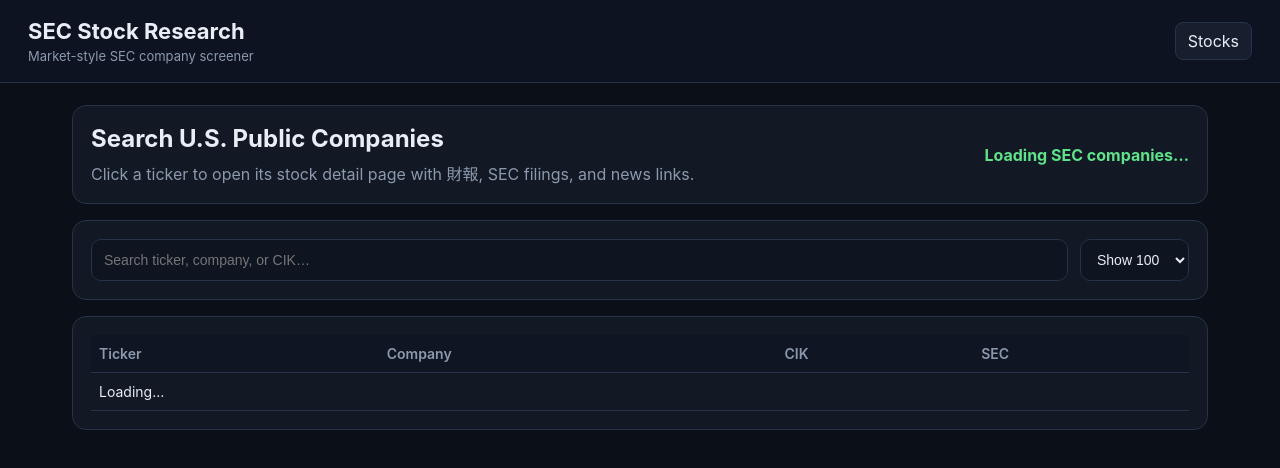
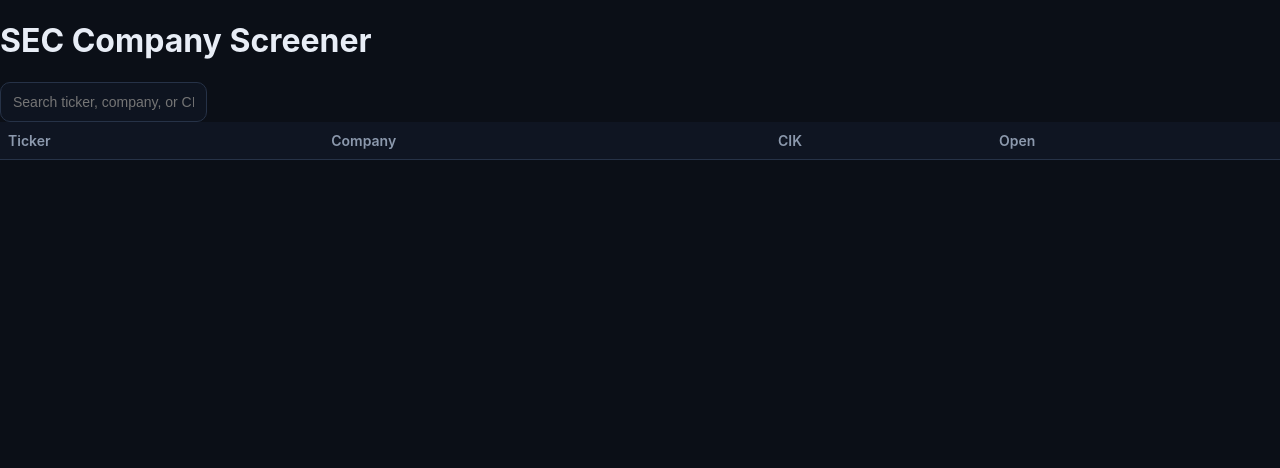
Before and after one commit to 3thanChen/sec-stock-research-site, a plain HTML site: page index.html in a window 1280 px wide. Drawn offline with Linux system fonts and the light colour scheme.

Commit message:
Update index.html

```diff
--- a/index.html
+++ b/index.html
@@ -1,58 +1,32 @@
-<!doctype html>
-<html lang="en">
+<!DOCTYPE html>
+<html>
 <head>
-  <meta charset="utf-8" />
-  <meta name="viewport" content="width=device-width, initial-scale=1" />
-  <title>SEC Stock Research</title>
-  <link rel="stylesheet" href="style.css" />
+  <meta charset="UTF-8">
+  <title>SEC Company Screener</title>
+  <link rel="stylesheet" href="style.css">
 </head>
 <body>
-  <header class="topbar">
-    <div>
-      <h1>SEC Stock Research</h1>
-      <p>Market-style SEC company screener</p>
-    </div>
-    <nav>
-      <a href="index.html" class="active">Stocks</a>
-    </nav>
+
+<header>
+  <h1>SEC Company Screener</h1>
+  <input id="searchInput" placeholder="Search ticker, company, or CIK...">
 </header>
 
-  <main class="page">
-    <section class="panel hero">
-      <div>
-        <h2>Search U.S. Public Companies</h2>
-        <p>Click a ticker to open its stock detail page with 財報, SEC filings, and news links.</p>
-      </div>
-      <div class="stats" id="stats">Loading SEC companies…</div>
-    </section>
-
-    <section class="panel controls">
-      <input id="searchInput" type="search" placeholder="Search ticker, company, or CIK…" autocomplete="off" />
-      <select id="limitSelect" aria-label="Rows shown">
-        <option value="50">Show 50</option>
-        <option value="100" selected>Show 100</option>
-        <option value="250">Show 250</option>
-        <option value="500">Show 500</option>
-      </select>
-    </section>
-
-    <section class="panel table-panel">
+<main>
   <table>
     <thead>
       <tr>
         <th>Ticker</th>
         <th>Company</th>
         <th>CIK</th>
-            <th>SEC</th>
+        <th>Open</th>
       </tr>
     </thead>
-        <tbody id="companyRows">
-          <tr><td colspan="4">Loading…</td></tr>
-        </tbody>
+    <tbody id="companyTable"></tbody>
   </table>
-    </section>
 </main>
 
 <script src="script.js"></script>
+
 </body>
 </html>
```
Lines whose indentation alone changed are shown as unchanged.
